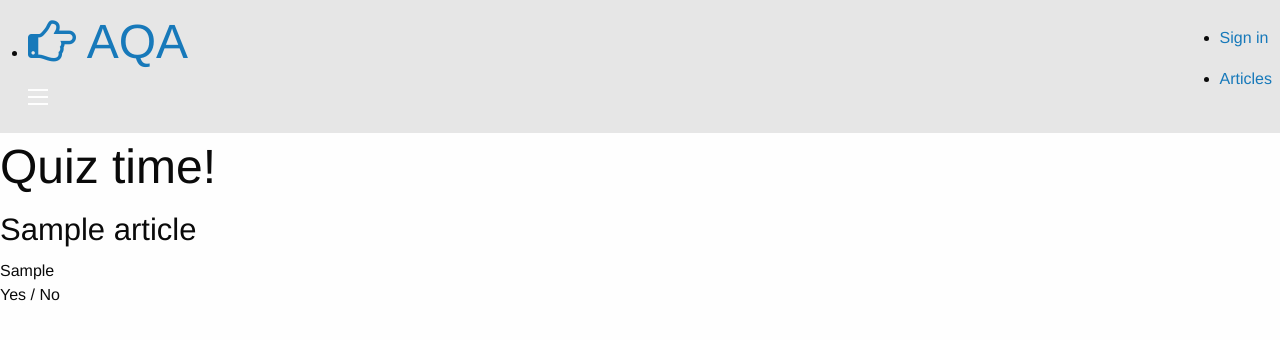
After one commit to briandamaged/django_example, a Django app: page /articles/1/quiz in a window 1280 px wide. The commit adds this page. Shown: the top 340 px of the page. Run offline with Django 3.2, Linux system fonts and the light colour scheme; tables that the repository leaves empty hold one stand-in row (values such as "Sample post"); some libraries are stand-ins or nearby versions.

Commit message:
Stubbed out page for quiz

```diff
--- a/aqa/models.py
+++ b/aqa/models.py
@@ -89,7 +89,7 @@ class Question(m.Model):
     * Consider making this class polymorphic so that other types
       of questions can be supported in the future.
   """
-  article = m.ForeignKey(Article)
+  article = m.ForeignKey(Article, related_name = "questions")
 
   prompt = m.TextField();
 
--- /dev/null
+++ b/aqa/templates/aqa/articles/quiz.html
@@ -0,0 +1,29 @@
+{% extends 'aqa/base.html' %}
+
+{% block content %}
+
+<div class="row" >
+  <div class="large-12 column" >
+    <h1>Quiz time!</h1>
+    <h3>{{ article.title }}</h3>
+  </div>
+</div>
+
+
+<form>
+
+  {% for q in questions %}
+  <div class="row {% cycle 'panel' '' %}" >
+    <div class="medium-9 column" >
+      {{ q.prompt }}
+    </div>
+    <div class="medium-3 column" >
+      Yes / No
+    </div>
+  </div>
+  {% endfor %}
+
+</form>
+
+
+{% endblock %}
--- a/aqa/templates/aqa/articles/show.html
+++ b/aqa/templates/aqa/articles/show.html
@@ -18,7 +18,7 @@
 
 <div class="row" >
   <div class="large-12 column" >
-    <a href="#" class="button expand" >Take Assessment</a>
+    <a href="{% url 'quiz_article' article.id %}" class="button expand" >Take Assessment</a>
   </div>
 </div>
 
--- a/aqa/urls/articles.py
+++ b/aqa/urls/articles.py
@@ -5,5 +5,6 @@ import aqa.views.articles as v
 
 urlpatterns = [
     url(r'^$', v.index, name="all_articles"),
-    url(r'^(?P<article_id>\d+)$', v.show, name="show_article")
+    url(r'^(?P<article_id>\d+)$', v.show, name="show_article"),
+    url(r'^(?P<article_id>\d+)/quiz$', v.quiz, name="quiz_article")
 ]
--- a/aqa/views/articles.py
+++ b/aqa/views/articles.py
@@ -3,7 +3,7 @@ from django.shortcuts import render
 from aqa.models import Article
 
 def index(req):
-  articles = Article.objects.select_related("author").all()
+  articles = Article.objects.all()
 
   return render(req, 'aqa/articles/index.html', {
     "articles": articles
@@ -16,3 +16,14 @@ def show(req, article_id):
   return render(req, 'aqa/articles/show.html', {
     "article": article
   })
+
+
+def quiz(req, article_id):
+  article = Article.objects \
+                   .prefetch_related("questions") \
+                   .get(id = article_id)
+
+  return render(req, 'aqa/articles/quiz.html', {
+    "article": article,
+    "questions": article.questions.all()
+  })
```
